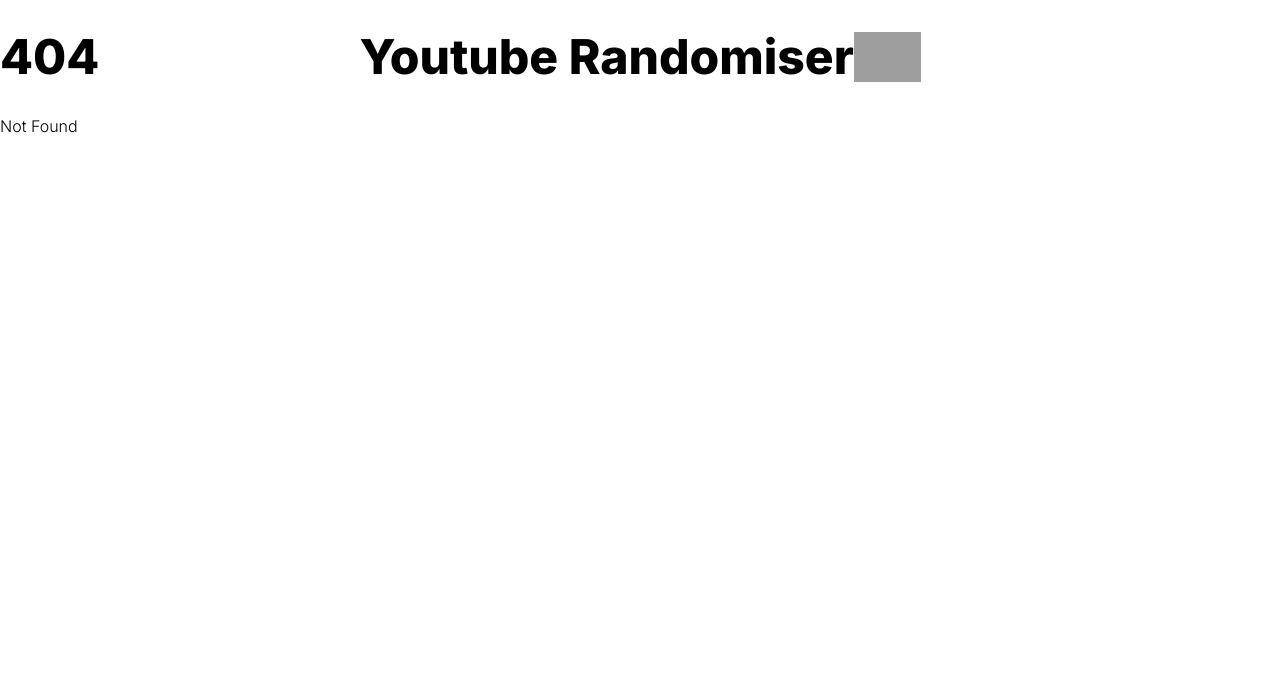
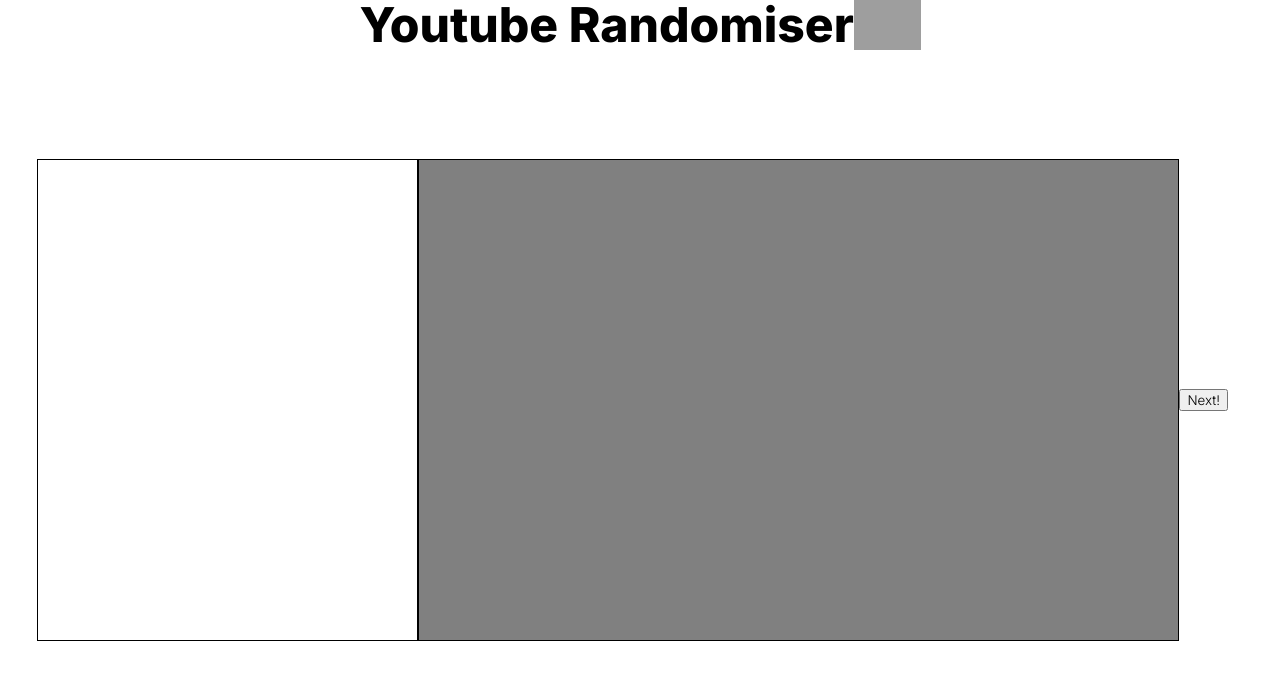
Before and after one commit to ImHamba/youtube-randomiser, a SvelteKit app in the folder youtube-randomiser/: page /player in a window 1280 px wide. Before the commit this address had no page. Shown: the top 680 px of the page. Built offline with nearby package versions, Linux system fonts and the light colour scheme; grey boxes are pictures that could not be loaded.

Commit message:
Set up basic video randomiser and youtube embed player

```diff
--- a/youtube-randomiser/src/lib/navbar.svelte
+++ b/youtube-randomiser/src/lib/components/navbar.svelte
@@ -2,7 +2,7 @@
 </script>
 
 <nav class="navbar">
-	<h1>Youtube Randomiser</h1>
+	<h1><a href="./">Youtube Randomiser</a></h1>
 	<img class="logo" src="https://static.thenounproject.com/png/1940210-200.png" />
 </nav>
 
@@ -15,6 +15,11 @@
 		display: flex;
 		justify-content: center;
 		align-items: center;
+
+		h1 a {
+			text-decoration: none;
+			color: black;
+		}
 	}
 
 	.logo {
--- /dev/null
+++ b/youtube-randomiser/src/lib/components/playlistDisplay.svelte
@@ -0,0 +1,66 @@
+<script lang="ts">
+	import { fade } from 'svelte/transition';
+	export let videoList: IVideoData[];
+</script>
+
+<div class="playlist-display">
+	<ul>
+		{#each videoList as video}
+			<li in:fade>
+				<img src={video.thumbnailUrl} alt="video thumnail" />
+				<div class="video-info">
+					<div class="video-title">{video.title}</div>
+					<div class="video-channel">
+						{video.channelTitle}
+					</div>
+				</div>
+			</li>
+		{/each}
+	</ul>
+</div>
+
+<style lang="scss">
+	.playlist-display {
+		ul {
+			list-style-type: none;
+			padding: 0;
+			margin: 0;
+
+			li {
+				display: flex;
+				padding: 10px;
+				border-bottom: 1px black solid;
+				// animation: fly-in 1s ease;
+
+				// @keyframes fly-in {
+				// 	0% {
+				// 		transform: translateX(50px);
+				// 	}
+
+				// 	1000% {
+				// 		transform: translateX(0px);
+				// 	}
+				// }
+
+				img {
+					height: 80px;
+				}
+
+				.video-info {
+					display: flex;
+					flex-direction: column;
+					justify-content: center;
+					margin-left: 20px;
+
+					.video-channel {
+						color: grey;
+					}
+				}
+			}
+
+			li:nth-last-child(1) {
+				border-bottom: none;
+			}
+		}
+	}
+</style>
--- /dev/null
+++ b/youtube-randomiser/src/lib/components/youtube.svelte
@@ -0,0 +1,31 @@
+<script>
+	import { onMount } from 'svelte';
+
+	export let player;
+	export let initialVideoId = '';
+
+	const ytPlayerId = 'youtube-player';
+
+	onMount(() => {
+		function load() {
+			player = new YT.Player(ytPlayerId, {
+				height: '100%',
+				width: '100%',
+				videoId: initialVideoId,
+				playerVars: { autoplay: 1 }
+			});
+		}
+
+		if (window.YT) {
+			load();
+		} else {
+			window.onYouTubeIframeAPIReady = load;
+		}
+	});
+</script>
+
+<svelte:head>
+	<script src="https://www.youtube.com/iframe_api"></script>
+</svelte:head>
+
+<div id={ytPlayerId} />
--- /dev/null
+++ b/youtube-randomiser/src/lib/store.ts
@@ -0,0 +1,12 @@
+import { writable } from 'svelte/store';
+
+export const videoIDStore = writable<IVideoData[]>([
+	// {
+	// 	success: true,
+	// 	channelTitle: 'abc',
+	// 	title: 'abc',
+	// 	videoID: 'P_A0qQ7AuK8',
+	// 	thumbnailUrl:
+	// 		'https://yt3.ggpht.com/ytc/AOPolaRZ_YQDWsp_xli4C-dj0ArYih76vbn_Ck-wg8Dz8w=s48-c-k-c0x00ffffff-no-rj'
+	// }
+]);
--- a/youtube-randomiser/src/routes/+layout.svelte
+++ b/youtube-randomiser/src/routes/+layout.svelte
@@ -1,5 +1,5 @@
 <script lang="ts">
-	import Navbar from '$lib/navbar.svelte';
+	import Navbar from '$lib/components/navbar.svelte';
 	import '../app.css';
 </script>
 
--- a/youtube-randomiser/src/routes/+page.server.ts
+++ b/youtube-randomiser/src/routes/+page.server.ts
@@ -21,12 +21,14 @@
 		const resJson = await res.json();
 
 		const playlistData = resJson.items.map((e: any) => {
-			return {
+			const data = {
 				channelTitle: e.snippet.videoOwnerChannelTitle || e.snippet.channelTitle,
 				title: e.snippet.title,
-				videoID: e.snippet.videoId || ytMediaID,
+				videoID: e.snippet?.resourceId?.videoId || ytMediaID,
 				thumbnailUrl: e.snippet.thumbnails.default.url
 			};
+			console.log(data);
+			return data;
 		});
 
 		// console.log(playlistData);
--- a/youtube-randomiser/src/routes/+page.svelte
+++ b/youtube-randomiser/src/routes/+page.svelte
@@ -2,27 +2,26 @@
 	import { enhance } from '$app/forms';
 	import type { ActionResult, SubmitFunction } from '@sveltejs/kit';
 
-	interface IVideoData {
-		success: boolean;
-		channelTitle: string;
-		title: string;
-		videoID: string;
-		thumbnailUrl: string;
-	}
-
-	interface IPlaylistData {
-		success: boolean;
-		message: IVideoData[];
-	}
+	import { fade, fly } from 'svelte/transition';
+	import { videoIDStore } from '$lib/store';
+	import PlaylistDisplay from '$lib/components/playlistDisplay.svelte';
+	import Layout from './+layout.svelte';
 
 	// return from form POST request is accessible through this special form prop
 	export let form: IPlaylistData;
 
 	let originalIDs: string[] = [];
+
 	let videoList: IVideoData[] = [];
+	videoIDStore.subscribe((videoIDs) => {
+		videoList = videoIDs;
+	});
 
 	const handleAddID: SubmitFunction = ({ formElement, formData, cancel }) => {
 		const ytMediaID = formData.get('ytMediaID')?.toString();
+
+		// TODO: add cache fetching for previously fetched media id's. Only accept cached playlist id's that are less than 5 or 10 min old, incase playlist is updated
+		// TODO: remove old playlist id's from cache if it is old enough
 
 		// if the id has already been included, dont include it again
 		// if the id is invalid youtube video or playlist id, cancel request
@@ -41,8 +40,12 @@
 			if (result.type === 'success' && result.data != null) {
 				if (result.data.success === true) {
 					// valid playlist or video id was found, update the video list
+
+					//update video id store
+					videoIDStore.update((currentData) => {
+						return [...(result.data?.message || []), ...currentData];
+					});
 					formElement.reset();
-					videoList = [...result.data.message, ...videoList];
 					originalIDs.push(ytMediaID);
 				} else {
 					// playlist or video id was invalid, prompt user to correct their input
@@ -63,14 +66,9 @@
 		return false;
 	};
 
-	let playlistDisplay: HTMLElement;
-	// $: if (videoList && playlistDisplay) {
-	// 	console.log('tick');
-	// 	scrollToBottom(playlistDisplay);
-	// }
-	// const scrollToBottom = async (node: HTMLElement) => {
-	// 	node.scroll({ top: node.scrollHeight, behavior: 'smooth' });
-	// };
+	const handleClearVideos = () => {
+		videoIDStore.set([]);
+	};
 </script>
 
 <div class="wrapper">
@@ -79,27 +77,20 @@
 	<div class="video-list">
 		<div class="playlist-input">
 			<form use:enhance={handleAddID} method="POST" action="?/getVideoList">
+				<button class="add-btn">Add</button>
 				<input name="ytMediaID" type="text" placeholder="Enter a playlist or video ID or URL" />
-				<button class="add-btn">Add</button>
 			</form>
 		</div>
-		<div class="playlist-display" bind:this={playlistDisplay}>
-			<ul>
-				{#each videoList as video}
-					<li>
-						<img src={video.thumbnailUrl} />
-						<div class="video-info">
-							<div class="video-title">{video.title}</div>
-							<div class="video-channel">
-								{video.channelTitle}
-							</div>
-						</div>
-					</li>
-				{/each}
-			</ul>
+		<div class="playlist-display-wrapper">
+			<PlaylistDisplay {videoList} />
 		</div>
 	</div>
-	<button>Shuffle</button>
+	<div class="btn-wrapper">
+		<button class="shuffle-btn" class:disabled={videoList.length == 0}>
+			<a href="/player" class:disabled={videoList.length == 0}>Shuffle</a>
+		</button>
+		<button class="clear-btn" on:click={handleClearVideos}>Clear</button>
+	</div>
 </div>
 
 <style lang="scss">
@@ -123,6 +114,14 @@
 		width: 50%;
 	}
 
+	.playlist-display-wrapper {
+		border: 1px black solid;
+		min-height: 50px;
+		max-height: 300px;
+		overflow-y: auto;
+		overflow-x: hidden;
+	}
+
 	.playlist-input {
 		margin: 20px 0px;
 
@@ -135,45 +134,16 @@
 		}
 
 		.add-btn {
-			margin-left: 20px;
+			margin-right: 10px;
 		}
 	}
 
-	.playlist-display {
-		border: 1px black solid;
-		min-height: 50px;
-		max-height: 300px;
-		overflow: auto;
+	.shuffle-btn a {
+		text-decoration: none;
+	}
 
-		ul {
-			list-style-type: none;
-			padding: 0;
-			margin: 0;
-
-			li {
-				display: flex;
-				padding: 10px;
-				border-bottom: 1px black solid;
-
-				img {
-					height: 80px;
-				}
-
-				.video-info {
-					display: flex;
-					flex-direction: column;
-					justify-content: center;
-					margin-left: 20px;
-
-					.video-channel {
-						color: grey;
-					}
-				}
-			}
-
-			li:nth-last-child(1) {
-				border-bottom: none;
-			}
-		}
+	.disabled {
+		pointer-events: none;
+		cursor: default;
 	}
 </style>
--- /dev/null
+++ b/youtube-randomiser/src/routes/player/+layout.js
@@ -0,0 +1 @@
+export const ssr = false;
--- /dev/null
+++ b/youtube-randomiser/src/routes/player/+page.svelte
@@ -0,0 +1,97 @@
+<script lang="ts">
+	import PlaylistDisplay from '$lib/components/playlistDisplay.svelte';
+	import Youtube from '$lib/components/youtube.svelte';
+	import { videoIDStore } from '$lib/store';
+	import { createEventDispatcher, onMount } from 'svelte';
+
+	let videoList: IVideoData[] = [];
+	let videoIndex: number = 0;
+	let currentVideoID: string = 'xhYaV6iXWU0';
+
+	let player = null;
+
+	videoIDStore.subscribe((videoIDs) => {
+		videoList = videoIDs;
+	});
+
+	// shuffle list randomly
+	const shuffleArray = <T>(array: Array<T>) => {
+		array.sort(() => Math.random() - 0.5);
+	};
+	shuffleArray(videoList);
+
+	currentVideoID = videoList[videoIndex]?.videoID || '';
+
+	const startNextVideo = () => {
+		videoIndex += 1;
+		currentVideoID = videoList[videoIndex]?.videoID || '';
+		player.loadVideoById(currentVideoID);
+	};
+
+	onMount(() => {
+		const endedInterval = setInterval(() => {
+			// if the player exists (i.e. has loaded), check if the state is 0 for video has ended.
+			// if so, load the next video
+			console.log('Checking if video ended');
+			if (player && player.getPlayerState() == 0) {
+				console.log('Going to next video');
+				startNextVideo();
+			}
+		}, 1000);
+
+		return () => {
+			clearInterval(endedInterval);
+		};
+	});
+</script>
+
+<div class="wrapper">
+	<div class="playlist-display-wrapper">
+		<PlaylistDisplay {videoList} />
+	</div>
+
+	<div class="player-wrapper">
+		<Youtube initialVideoId={currentVideoID} bind:player />
+	</div>
+
+	<button on:click={startNextVideo}> Next! </button>
+</div>
+
+<style lang="scss">
+	.wrapper {
+		height: 100%;
+		width: 100%;
+		display: flex;
+		align-items: center;
+		justify-content: center;
+	}
+
+	.playlist-display-wrapper {
+		border: 1px black solid;
+		height: 60%;
+		width: 30%;
+		overflow-y: auto;
+		overflow-x: hidden;
+	}
+
+	.player-wrapper {
+		border: 1px black solid;
+		width: 60%;
+		height: 60%;
+		display: flex;
+		align-items: center;
+		justify-content: center;
+
+		background-color: grey;
+	}
+	.player-frame {
+		aspect-ratio: 16 / 9;
+	}
+	.fill-width {
+		width: 100%;
+	}
+
+	.fill-height {
+		height: 100%;
+	}
+</style>
```
Also changed, not shown: youtube-randomiser/src/types.d.ts (added, +12 -0 lines).
